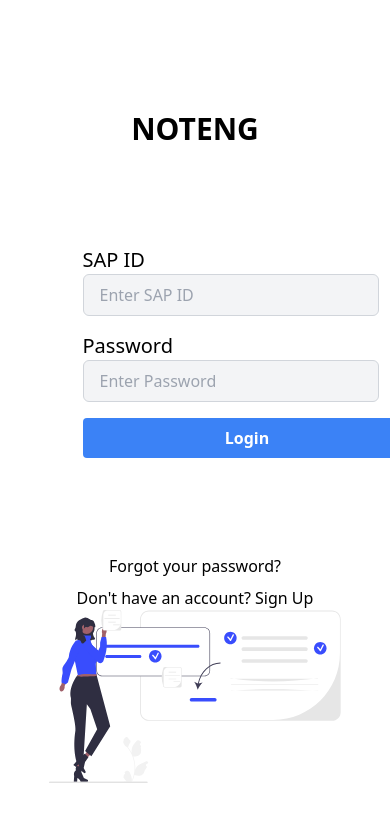
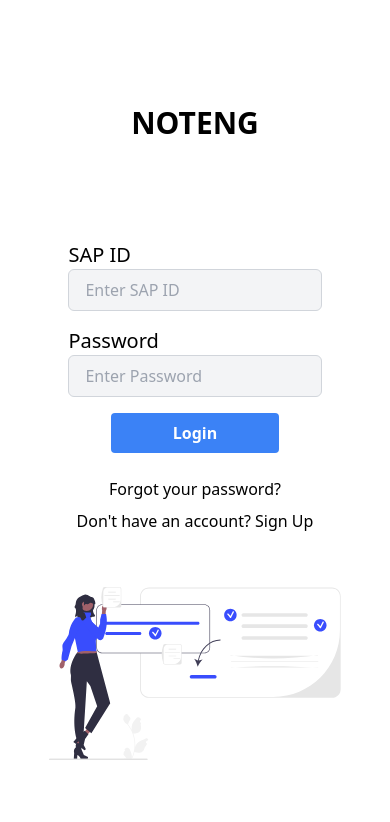
Before and after one commit to djunicode/noteng, a React (Create React App) app: page /LoginPage in a window 390 px wide. Shown: the top 822 px of the page. Built offline with nearby package versions, Linux system fonts and the light colour scheme.

Commit message:
Responsive design for login page

```diff
--- a/src/Pages/LoginPage.jsx
+++ b/src/Pages/LoginPage.jsx
@@ -103,56 +103,58 @@ const LoginPage = ({ onLoginChange }) => {
                     <img src={LoginImg1} alt="Login" className="w-3/4" />
                 </div>
             </div>
-      <div className='h-1/3'>
-        <form className="w-full sm:w-2/3 mb-6 ml-6 pr-6 sm:pr-0" onSubmit={handleSubmit}>
+            <div className='flex justify-center '>
+                <form className="w-[30vh] md:w-[40vh] lg:w-[60vh] mb-6" onSubmit={handleSubmit}>
                     <div className="mb-4">
-            <label htmlFor="sapid" className="block font-medium ml-10 text-xl">SAP ID</label>
+                        <label htmlFor="sapid" className="block font-medium text-xl">SAP ID</label>
                         <input
                             type="text"
                             id="sapid"
                             name="sapid"
                             placeholder="Enter SAP ID"
-              className="w-[90%] ml-10 py-2 px-4 border bg-gray-100 border-gray-300 rounded-md"
+                            className="w-full py-2 px-4 border bg-gray-100 border-gray-300 rounded-md"
                             value={sapid}
                             onChange={(e) => setSapid(e.target.value)}
                         />
                     </div>
                     <div className="mb-4">
-            <label htmlFor="password" className="block font-medium text-xl ml-10">Password</label>
+                        <label htmlFor="password" className="block font-medium text-xl">Password</label>
                         <input
                             type="password"
                             id="password"
                             name="password"
                             placeholder="Enter Password"
-              className="w-[90%] ml-10 py-2 px-4 bg-gray-100 border border-gray-300 rounded-md"
+                            className="w-full py-2 px-4 bg-gray-100 border border-gray-300 rounded-md"
                             value={password}
                             onChange={(e) => setPassword(e.target.value)}
                         />
                     </div>
                     {error && <p className="text-red-500 ml-10">*Invalid SAPID or Password </p>} {/* Render error message if error state is set */}
+                    <div className='flex sm:justify-start justify-center'>
                         <button
                             type="submit"
-            className="w-full sm:w-[90%] ml-10 h-10 bg-blue-500 hover:bg-blue-700 text-white font-bold rounded"
+                            className="w-2/3 sm:w-1/2 h-10 bg-blue-500 hover:bg-blue-700 text-white font-bold rounded"
                         >
                             Login
                         </button>
+                    </div>
                 </form>
             </div>
-      <div className='h-1/3 flex flex-col sm:flex-row justify-center items-center sm:items-start w-full'>
             <div className="w-full sm:w-1/3 flex flex-col items-center">
                 <span
-            className="text-s cursor-pointer mb-2"
+                    className="text-s cursor-pointer mb-2 hover:text-blue-500 hover:underline"
                     onClick={() => setIsModalOpen(true)}
                 >
                     Forgot your password?
                 </span>
                 <span
-            className="text-s cursor-pointer"
+                    className="text-s cursor-pointer hover:text-blue-500 hover:underline"
                     onClick={() => navigate('/SignUp')}
                 >
                     Don't have an account? Sign Up
                 </span>
             </div>
+            <div className='h-1/3 flex flex-col sm:flex-row justify-center items-center sm:items-start w-full'>
                 <div className="w-full sm:w-1/2 flex flex-col justify-between items-center">
                     <img src={LoginImg2} alt="Login" className="w-3/4" />
                 </div>
```
Lines whose indentation alone changed are shown as unchanged.
